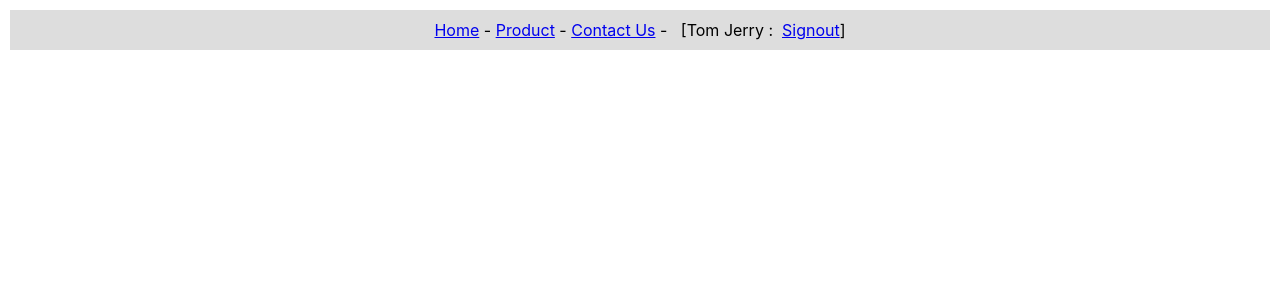
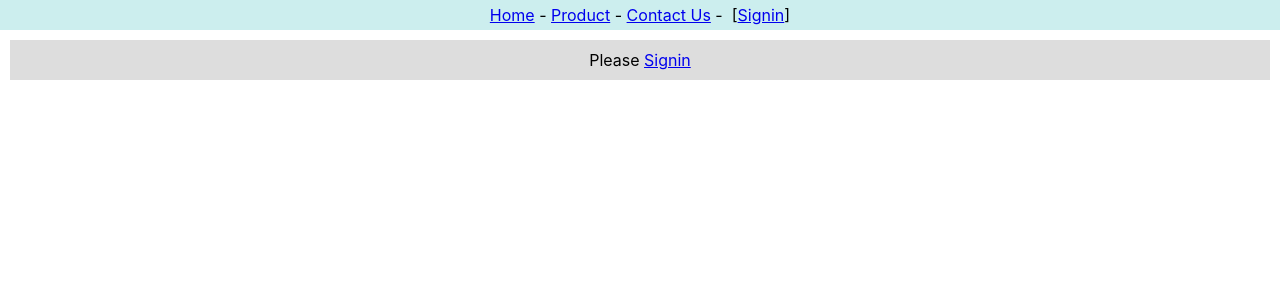
Before and after one commit to lube-blue/app1, a React (Create React App) app: page / in a window 1280 px wide. Shown: the top 300 px of the page. Built offline with nearby package versions, Linux system fonts and the light colour scheme.

Commit message:
Context:in Context2-header2

```diff
--- a/src/App.js
+++ b/src/App.js
@@ -1,11 +1,14 @@
-import React from 'react';
-import { userContext } from './context';
-import Header from './context-header';
+import React from 'react'
+import { userContext } from './context'
+import Header2 from './context-header2'
+import Content2 from './context-content2'
 
 export default function App() {
+    let[user,setUser] = React.useState()
   return (
-    <userContext.Provider value="Tom Jerry">
-      <Header />
-    </userContext.Provider>
-  );
+    <userContext.Provider value={[user, setUser]}>
+      <Header2 />
+      <Content2 />
+      </userContext.Provider>
+  )
 }
--- /dev/null
+++ b/src/context-content2.js
@@ -0,0 +1,28 @@
+import React from 'react'
+import { userContext } from './context'
+
+export default function Content2() {
+  let [user, setUser] = React.useContext(userContext)
+
+  const contentStyle = {
+    backgroundColor: '#ddd',
+    textAlign: 'center',
+    margin: 10,
+    padding: 10
+  }
+
+  const onClickSignin = (event) => {
+    event.preventDefault()
+    setUser('Tom Jerry')
+  }
+
+  return (
+    <div style={contentStyle}>
+      {
+        (user)
+          ? <span>Hello {user}</span>
+          : <span>Please <a href=" " onClick={onClickSignin}>Signin</a></span>
+      }
+    </div>
+  )
+}
--- /dev/null
+++ b/src/context-header2.js
@@ -0,0 +1,55 @@
+import React from "react";
+import { userContext } from "./context";
+
+export default class Header2 extends React.Component {
+  static contextType = userContext;
+
+  render() {
+    let [user, setUser] = this.context;
+
+    const headerStyle = {
+      backgroundColor: "#cee",
+      textAlign: "center",
+      padding: 5,
+    };
+
+    const contentStyle = {
+      marginTop: 10,
+    };
+
+    const onClickSignout = (event) => {
+      event.preventDefault();
+      setUser("");
+    };
+
+    const onClickSignin = (event) => {
+      event.preventDefault();
+      setUser("Tom Jerry");
+    };
+
+    return (
+      <div style={headerStyle}>
+        <a href=" ">Home</a>&nbsp;-&nbsp;
+        <a href=" ">Product</a>&nbsp;-&nbsp;
+        <a href=" ">Contact Us</a>&nbsp;-&nbsp;&nbsp;
+        {user ? (
+          <span>
+            [{user}&nbsp;:&nbsp;
+            <a href=" " onClick={onClickSignout}>
+              Signout
+            </a>
+            ]
+          </span>
+        ) : (
+          <span>
+            [
+            <a href=" " onClick={onClickSignin}>
+              Signin
+            </a>
+            ]
+          </span>
+        )}
+      </div>
+    );
+  }
+}
```
